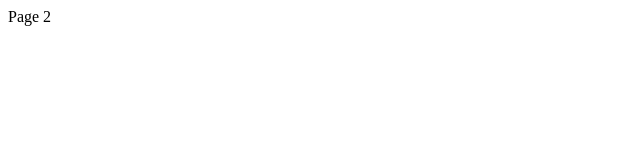
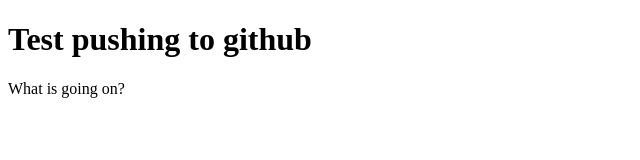
Before and after one commit to andresmacana/project1, a plain HTML site: page index.html in a window 1280 px wide. Shown: the whole page, without its empty margins (0-640 px from the left). Drawn offline with Linux system fonts and the light colour scheme.

Commit message:
New line

```diff
--- a/index.html
+++ b/index.html
@@ -7,6 +7,7 @@
     <title>Document</title>
 </head>
 <body>
-    Page 2
+   <h1>Test pushing to github</h1>
+   <p>What is going on?</p>
 </body>
 </html>
```
Also changed, not shown: page2.html (+12 -0 lines).
